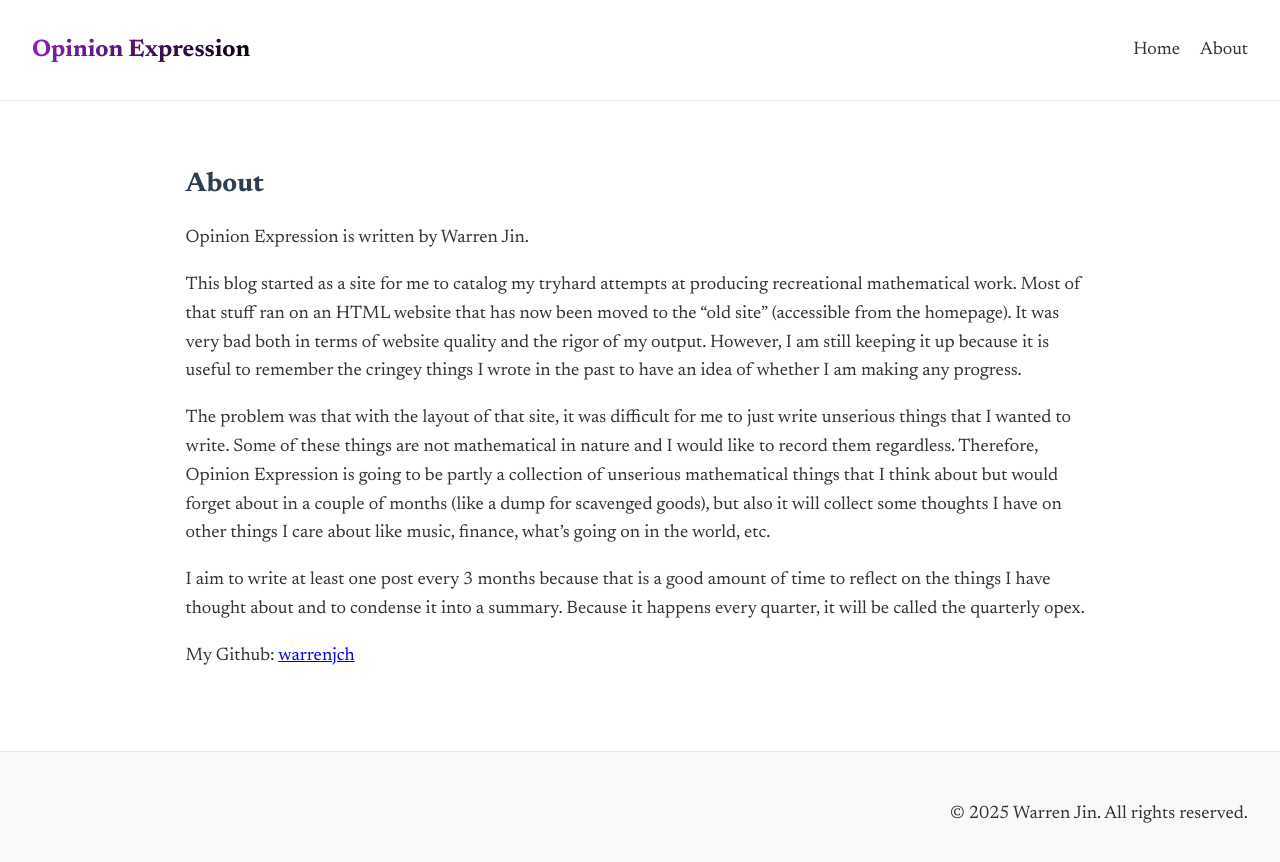
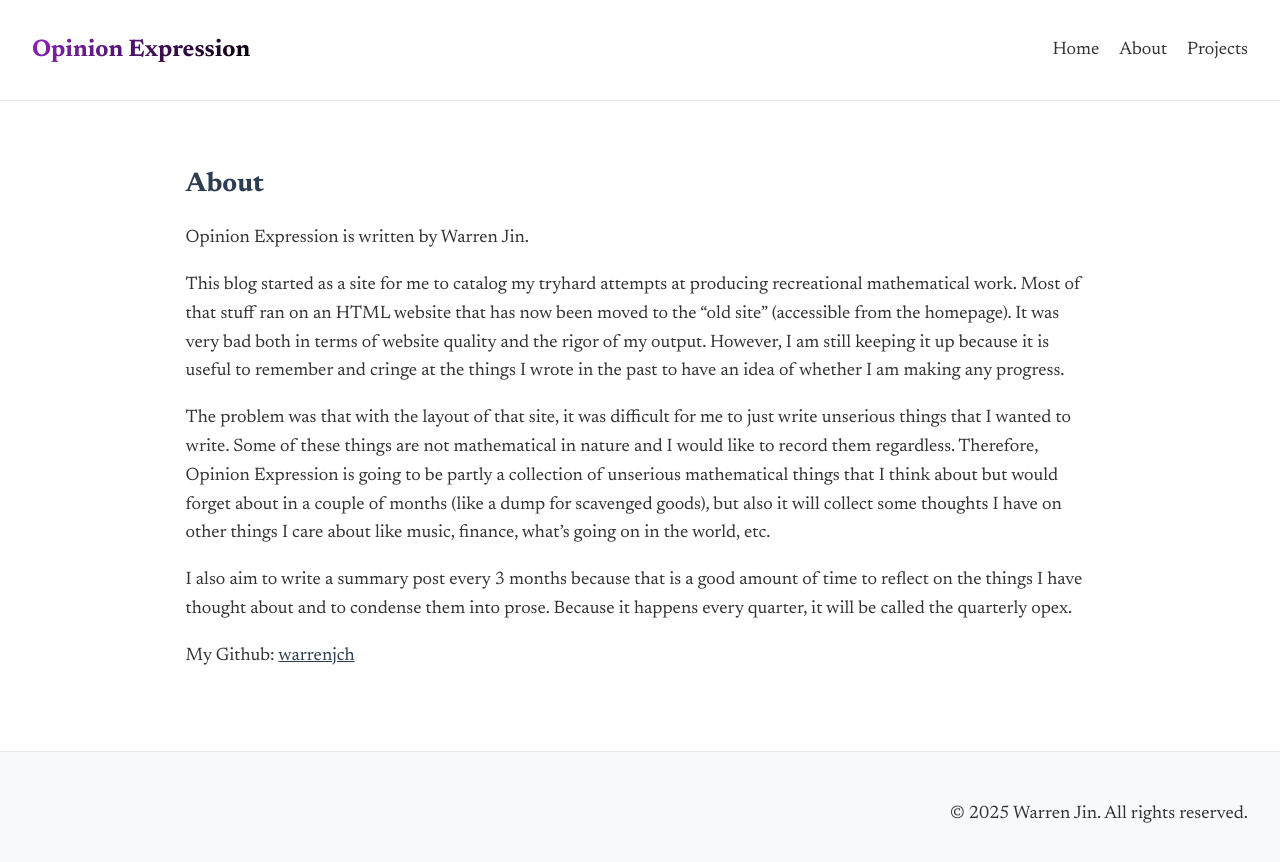
Before and after one commit to warrenjch/warrenjch.github.io, a Jekyll site: the page built from about.markdown, in a window 1280 px wide. Shown: the top 862 px of the page. Built offline with Jekyll 4.4.1, drawn with Linux system fonts in a browser that asks for light colours.

Commit message:
post 2
second post

```diff
--- a/_includes/header.html
+++ b/_includes/header.html
@@ -6,6 +6,7 @@
       <div class="trigger">
         <a class="page-link" href="{{ "/" | relative_url }}">Home</a>
         <a class="page-link" href="{{ "/about/" | relative_url }}">About</a>
+        <a class="page-link" href="{{ "/projects/" | relative_url }}">Projects</a>
       </div>
     </nav>
   </div>
--- a/about.markdown
+++ b/about.markdown
@@ -6,10 +6,10 @@ permalink: /about/
 
 Opinion Expression is written by Warren Jin.
 
-This blog started as a site for me to catalog my tryhard attempts at producing recreational mathematical work. Most of that stuff ran on an HTML website that has now been moved to the "old site" (accessible from the homepage). It was very bad both in terms of website quality and the rigor of my output. However, I am still keeping it up because it is useful to remember the cringey things I wrote in the past to have an idea of whether I am making any progress.
+This blog started as a site for me to catalog my tryhard attempts at producing recreational mathematical work. Most of that stuff ran on an HTML website that has now been moved to the "old site" (accessible from the homepage). It was very bad both in terms of website quality and the rigor of my output. However, I am still keeping it up because it is useful to remember and cringe at the things I wrote in the past to have an idea of whether I am making any progress.
 
 The problem was that with the layout of that site, it was difficult for me to just write unserious things that I wanted to write. Some of these things are not mathematical in nature and I would like to record them regardless. Therefore, Opinion Expression is going to be partly a collection of unserious mathematical things that I think about but would forget about in a couple of months (like a dump for scavenged goods), but also it will collect some thoughts I have on other things I care about like music, finance, what's going on in the world, etc.
 
-I aim to write at least one post every 3 months because that is a good amount of time to reflect on the things I have thought about and to condense it into a summary. Because it happens every quarter, it will be called the quarterly opex.
+I also aim to write a summary post every 3 months because that is a good amount of time to reflect on the things I have thought about and to condense them into prose. Because it happens every quarter, it will be called the quarterly opex.
 
-My Github: [{{ site.github_username }}](https://github.com/{{ site.github_username }})
+My Github: [<u>{{ site.github_username }}</u>](https://github.com/{{ site.github_username }}){: .page-link target="_blank"}
--- a/assets/assets.scss
+++ b/assets/assets.scss
@@ -82,15 +82,16 @@ button, input, select, textarea,
   }
 }
 
-.tag-filter button {
+.tag-filter {
   display: inline-block !important;
   width: auto !important;
   min-width: auto !important;
   max-width: fit-content !important;
   flex: none !important;
-  padding: 0.3em 0.8em !important;
+  padding: 0.5em 0.8em !important;
   margin: 0.2em !important;
   white-space: nowrap !important;
+  text-align: center !important;
 }
 .tag-filters {
   display: flex !important;
@@ -179,6 +180,18 @@ button, input, select, textarea,
   }
 }
 
+.spoiler {
+  color: $primary-color;
+  background-color: $primary-color;
+  transition: all 0.3s ease;
+  cursor: pointer;
+
+  &:hover {
+    color: $text-color;
+    background-color: $background-color;
+  }
+}
+
 .MathJax {
   font-family: "MathJax_Main", "Times New Roman", serif !important;
   font-size: inherit !important;
```
Also changed, not shown: _layouts/home.html (+10 -6 lines), _layouts/post.html (+9 -5 lines), _posts/2025-06-23-jun-25-quarterly-opex.md (renamed from _posts/2025-06-21-jun-25-quarterly-opex.md, +37 -29 lines), _posts/2025-07-17-update-on-the-fca-problem.md (added, +97 -0 lines), projects.markdown (added, +11 -0 lines), assets/images/jun25opex/Shapley_Folkman_lemma.svg.png (renamed from assets/images/Shapley_Folkman_lemma.svg.png), assets/images/jun25opex/crwv-jun-25.jpg (renamed from assets/images/crwv-jun-25.jpg), assets/images/jun25opex/pear-baby.jpeg (renamed from assets/images/pear-baby.jpeg), assets/images/pcaupdate/graph1.png (added), assets/images/pcaupdate/graph2.png (added), assets/images/pcaupdate/graph3.png (added), assets/images/pcaupdate/graph4.png (added), assets/images/pcaupdate/graph5.png (added).
